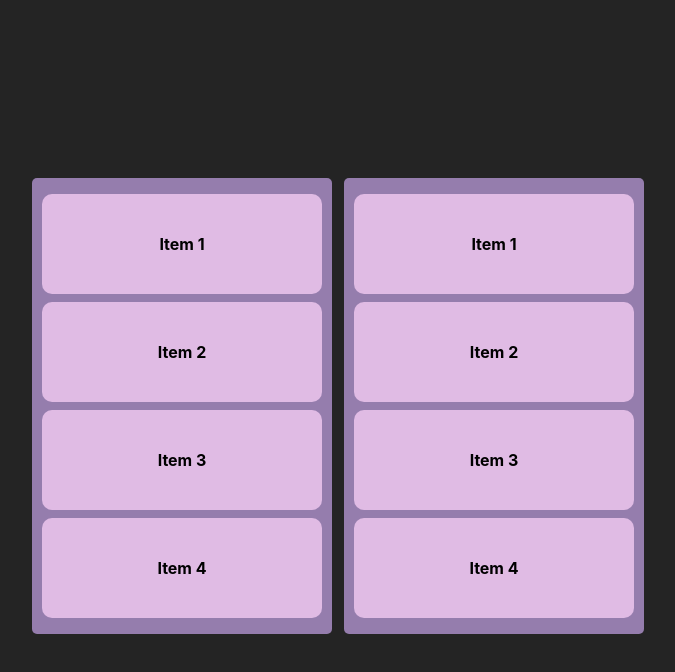
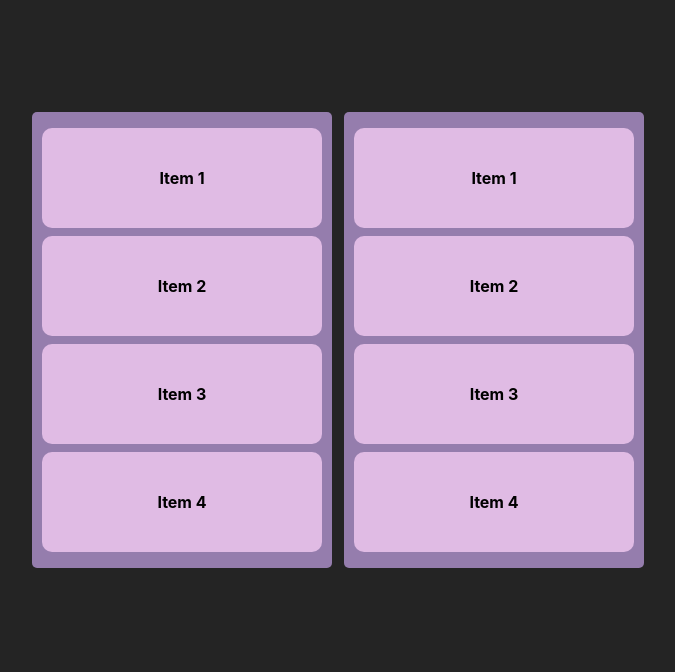
Before and after one commit to CutieMath/drag-n-drop, a React (Vite) app: page / in a window 1280 px wide. Shown: the top 672 px of the page, without its empty margins (308-983 px from the left). Built offline with nearby package versions, Linux system fonts and the light colour scheme.

Commit message:
make sure the container resises from the start

```diff
--- a/src/index.css
+++ b/src/index.css
@@ -21,19 +21,18 @@
 }
 
 .container {
-  margin: 0 auto;
+  margin-top: 100px;
   display: flex;
   justify-items: center;
-  align-items: center;
 }
 
 .dnd-container {
   display: inline-flex;
   flex-wrap: wrap;
   justify-content: center;
-  align-items: center;
   width: 100%;
   height: 100vh;
+  align-items: start;
 }
 
 .dnd-container > * {
```
